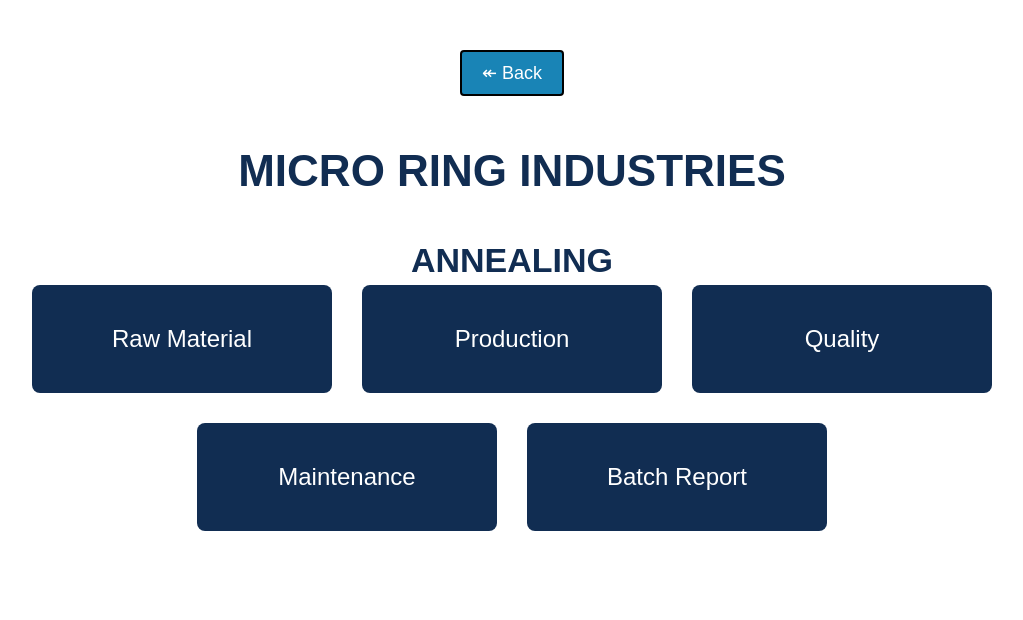
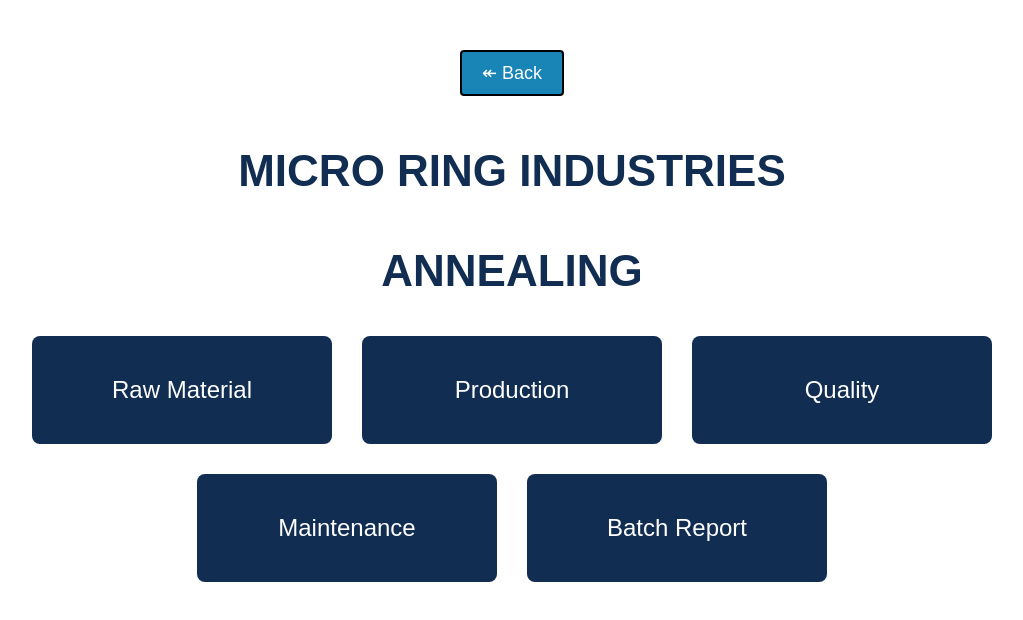
Before and after one commit to microringoffice/microringstore.github.io, a plain HTML site: page AN.html in a window 1280 px wide. Shown: the whole page, without its empty margins (128-1151 px from the left). Drawn offline with Linux system fonts and the light colour scheme.

Commit message:
Update AN.html

```diff
--- a/AN.html
+++ b/AN.html
@@ -13,7 +13,7 @@
     </div>
 
   <h2 class="no-underline">MICRO RING INDUSTRIES</h2>
-  <h3 class="no-underline">ANNEALING</h3>
+  <h2 class="no-underline">ANNEALING</h2>
 
   <div class="button-container">
     <div class="button-row">
```
